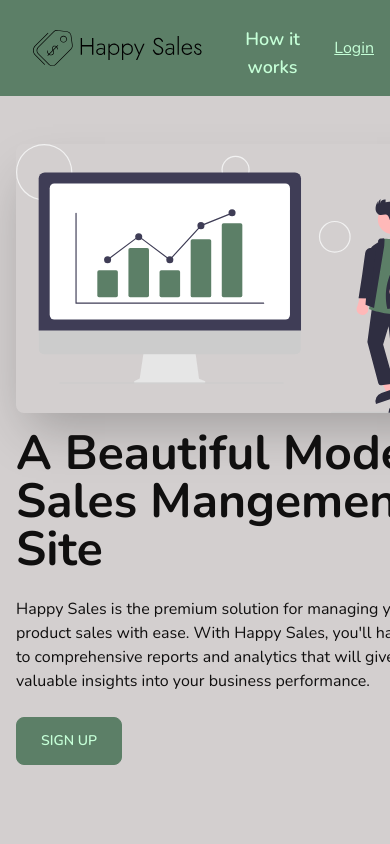
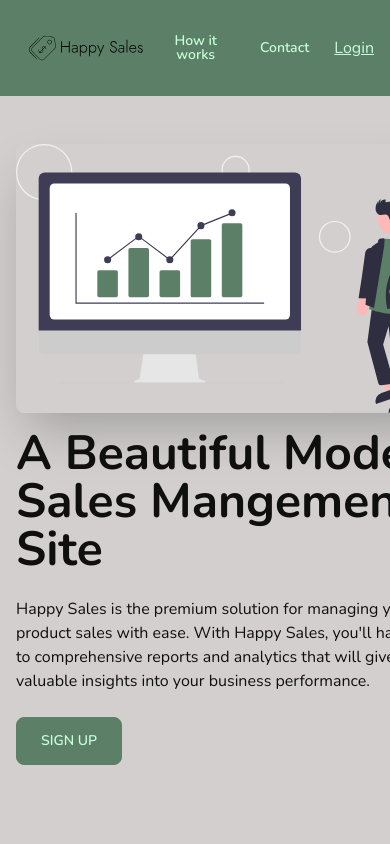
Before and after one commit to brianf4/happy-sales, a React (Vite) app in the folder frontend/: page / in a window 390 px wide. Shown: the top 844 px of the page. Built offline with nearby package versions, Linux system fonts and the light colour scheme.

Commit message:
updated read me

```diff
--- a/frontend/src/components/Footer.jsx
+++ b/frontend/src/components/Footer.jsx
@@ -4,7 +4,7 @@ import React from "react";
 function Footer() {
 
   return (
-    <footer className="footer p-10 bg-neutral text-neutral-content">
+    <footer id="contact" className="footer p-10 bg-neutral text-neutral-content">
       <div>
         <p className="md:text-lg">Made with <i className="fa-solid fa-heart mx-1" style={{color: "#fae5e5"}} ></i><br /><i class="fa-regular fa-copyright"></i> Brian Fuentes</p>
       </div>
--- a/frontend/src/components/Logo.jsx
+++ b/frontend/src/components/Logo.jsx
@@ -3,7 +3,7 @@ import salesLogo from "../images/logo.svg"
 
 function Logo() {
   return (
-    <img className="btn btn-ghost w-full" src={salesLogo} alt="" />
+    <img className="btn btn-ghost btn-sm md:btn md:btn-ghost w-full" src={salesLogo} alt="" />
   )
 }
 
--- a/frontend/src/components/Navbar.jsx
+++ b/frontend/src/components/Navbar.jsx
@@ -24,7 +24,7 @@ function Navbar() {
         <Link to="/dashboard/home">
         <Logo />
         </Link>
-          {/* <img className="max-w-[8rem] sm:max-w-[12rem]" src={Logo} alt="" /> */}
+
 
         <div className="flex gap-x-2">
           <span>{user && user.email}</span>
--- a/frontend/src/pages/Index.jsx
+++ b/frontend/src/pages/Index.jsx
@@ -20,10 +20,13 @@ function Index () {
         </Link>
       <ul className="flex gap-x-2">
         <li>
-          <a className="btn btn-ghost normal-case text-lg" href="#howItWorks">How it works</a>
+          <a className="btn btn-ghost normal-case md:text-lg" href="#howItWorks">How it works</a>
         </li>
         <li>
-        <Link className="link hover:primary-focus" to="login">Login</Link>
+          <a className="btn btn-ghost normal-case md:text-lg" href="#contact">Contact</a>
+        </li>
+        <li>
+        <Link className="link hover:primary-focus md:text-lg" to="login">Login</Link>
         </li>
       </ul>
     </div>
```
Also changed, not shown: 2 other files (tests, documents, lock files or other folders).
